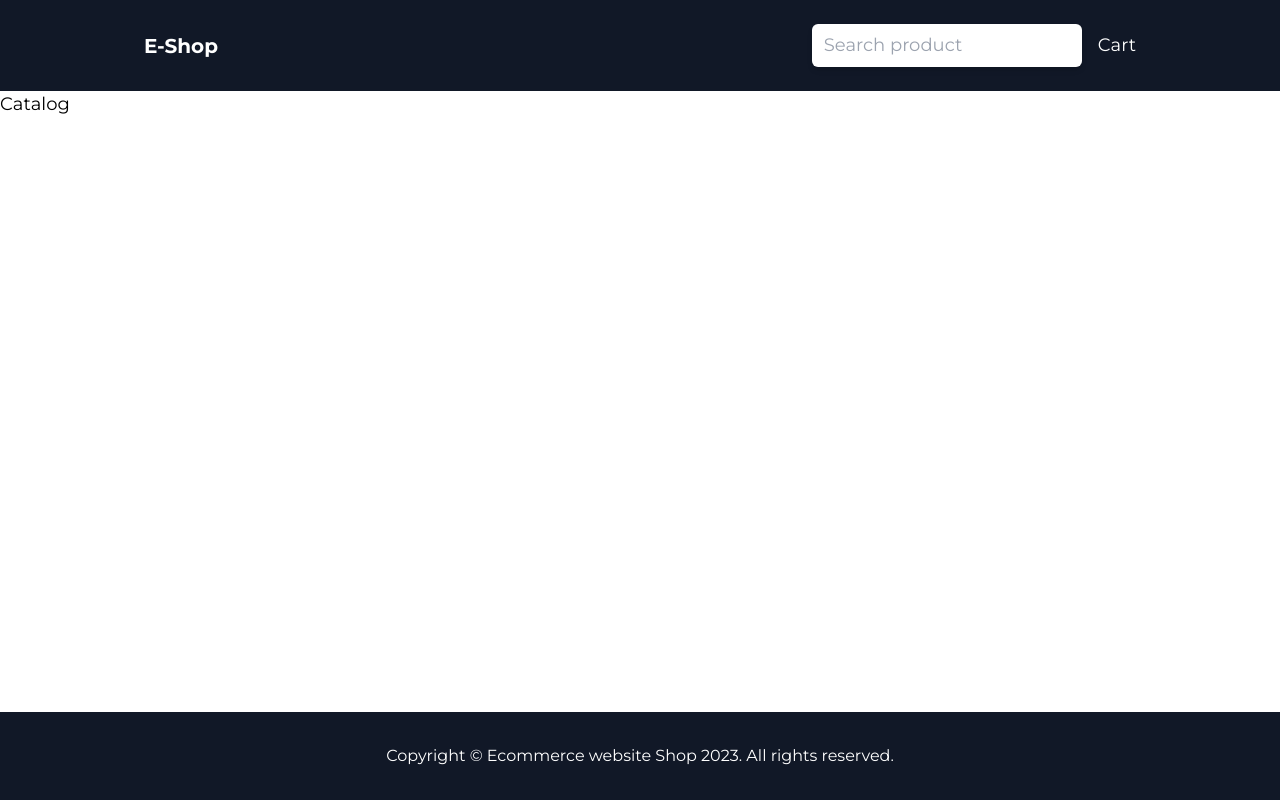
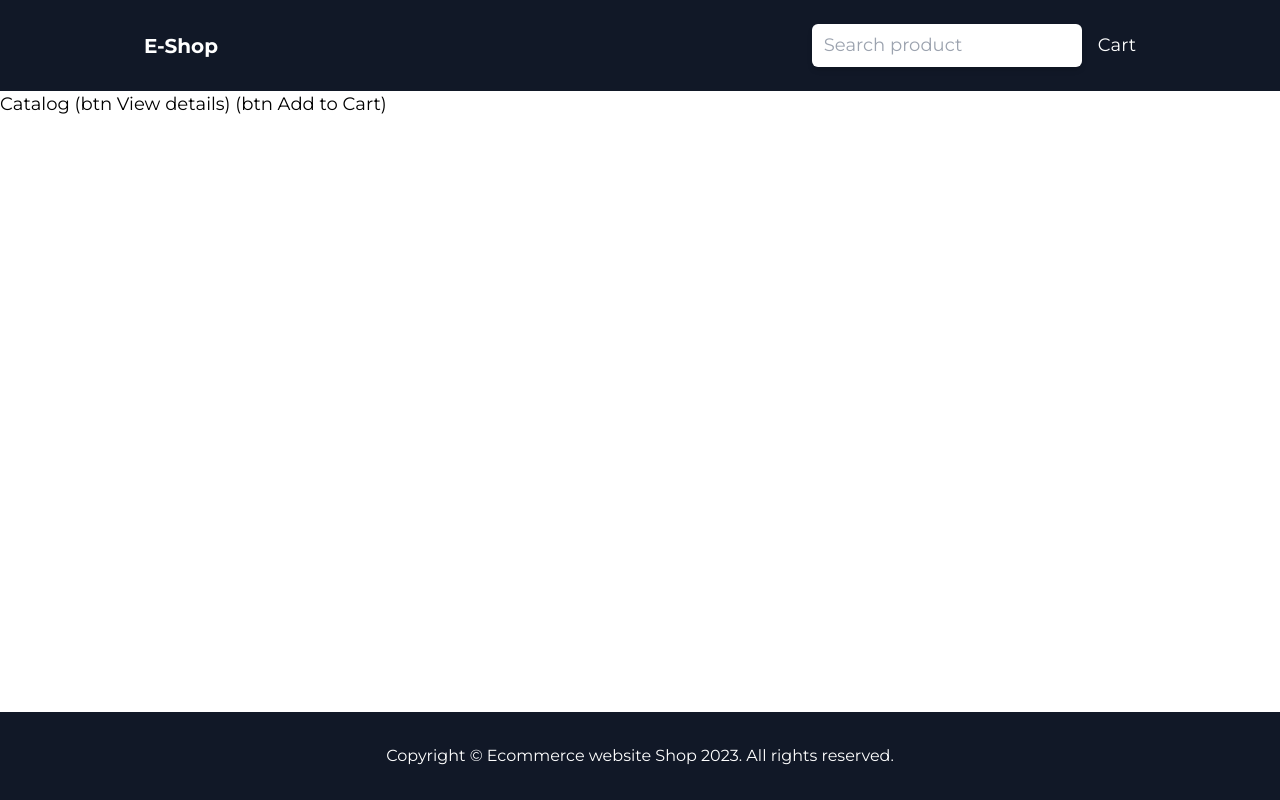
Before and after one commit to Grinch3214/e-commerce-front, a Vue app: page /#/ in a window 1280 px wide. Built offline with nearby package versions, Linux system fonts and the light colour scheme.

Commit message:
create product card

```diff
--- /dev/null
+++ b/src/components/ProductCard.vue
@@ -0,0 +1,3 @@
+<template>
+	Card id
+</template>
--- a/src/views/ProductsView.vue
+++ b/src/views/ProductsView.vue
@@ -1,3 +1,3 @@
 <template>
-	<div>Catalog</div>
+	<div>Catalog (btn View details) (btn Add to Cart)</div>
 </template>
```
